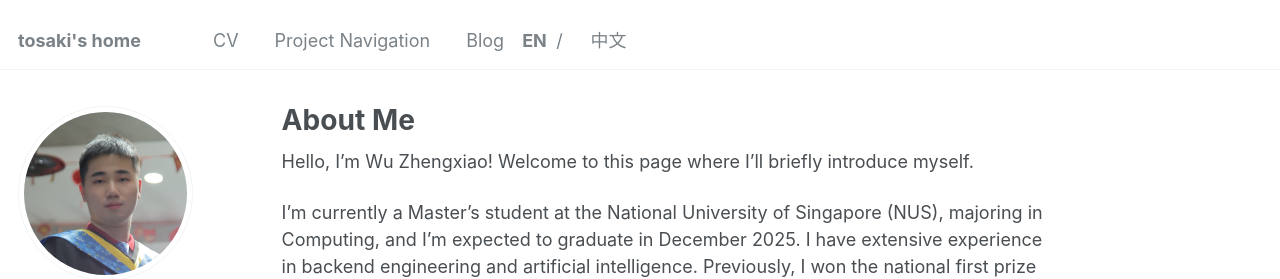
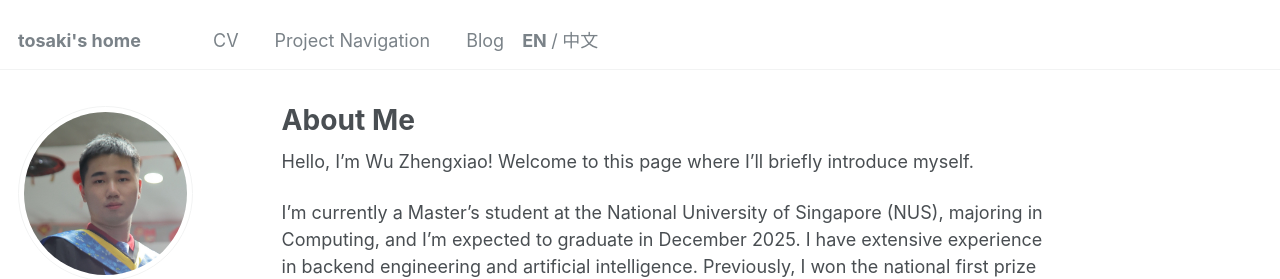
Before and after one commit to t0saki/t0saki.github.io, a Jekyll site: the page built from _pages/about.md, in a window 1280 px wide. Shown: the top 279 px of the page. Built offline with Jekyll 4.4.1, drawn with Linux system fonts in a browser that asks for light colours.

Commit message:
Refactor language switcher for improved layout and functionality
- Simplified the language switcher in the masthead by wrapping links in a span for better structure.
- Updated CSS to use flexbox for alignment and improved styling of language elements.
- Enhanced JavaScript with additional console logs for debugging and clarity in language switching behavior.

```diff
--- a/_includes/masthead.html
+++ b/_includes/masthead.html
@@ -17,16 +17,14 @@
           {% endfor %}
 
           <!-- 语言切换器 - 简洁的 EN/中文 形式 -->
-          <li class="masthead__menu-item lang-switcher">
-            {% if page.lang == 'zh' %}
-              <a href="#" data-lang="en">EN</a>
-              <span class="lang-separator">/</span>
-              <span class="current-lang">中文</span>
-            {% else %}
-              <span class="current-lang">EN</span>
-              <span class="lang-separator">/</span>
-              <a href="#" data-lang="zh">中文</a>
-            {% endif %}
+          <li class="masthead__menu-item">
+            <span class="lang-switcher">
+              {% if page.lang == 'zh' %}
+                <a href="#" data-lang="en">EN</a><span class="lang-separator">/</span><span class="current-lang">中文</span>
+              {% else %}
+                <span class="current-lang">EN</span><span class="lang-separator">/</span><a href="#" data-lang="zh">中文</a>
+              {% endif %}
+            </span>
           </li>
         </ul>
         <ul class="hidden-links hidden"></ul>
--- a/_sass/_navigation.scss
+++ b/_sass/_navigation.scss
@@ -352,12 +352,14 @@
    ========================================================================== */
 
 .lang-switcher {
-  display: inline-block;
+  display: inline-flex;
+  align-items: center;
   white-space: nowrap;
 
   a {
     display: inline;
     padding: 0;
+    margin: 0;
 
     &:hover {
       color: $masthead-link-color-hover;
@@ -368,12 +370,14 @@
   .lang-separator {
     display: inline-block;
     padding: 0 0.25em;
+    margin: 0;
     color: $masthead-link-color;
   }
 
   .current-lang {
     font-weight: bold;
     color: $masthead-link-color;
+    margin: 0;
   }
 }
 
--- a/assets/js/language-switcher.js
+++ b/assets/js/language-switcher.js
@@ -1,10 +1,13 @@
 document.addEventListener('DOMContentLoaded', function() {
+  console.log('Language switcher script loaded'); // 调试信息
+
   // 检查是否有存储的语言偏好
   const storedLang = localStorage.getItem('preferredLanguage');
 
   // 如果有存储的语言偏好，并且当前页面不是该语言，则重定向
   if (storedLang) {
     const currentLang = document.documentElement.lang || 'en';
+    console.log('Stored language:', storedLang, 'Current language:', currentLang); // 调试信息
 
     // 只有当当前页面不是用户首选语言时才重定向
     if (currentLang !== storedLang) {
@@ -14,13 +17,18 @@ document.addEventListener('DOMContentLoaded', function() {
 
   // 为语言切换链接添加点击事件
   const langLinks = document.querySelectorAll('.lang-switcher a');
+  console.log('Language links found:', langLinks.length); // 调试信息
+
   langLinks.forEach(link => {
     link.addEventListener('click', function(e) {
+      console.log('Language link clicked'); // 调试信息
       // 阻止默认行为，我们要自己处理跳转
       e.preventDefault();
+      e.stopPropagation(); // 防止事件冒泡
 
       // 从data-lang属性获取语言
       const lang = this.getAttribute('data-lang');
+      console.log('Switching to language:', lang); // 调试信息
 
       // 保存语言偏好
       localStorage.setItem('preferredLanguage', lang);
@@ -33,15 +41,21 @@ document.addEventListener('DOMContentLoaded', function() {
 
 // 重定向到相应语言的页面
 function redirectToLanguage(lang) {
+  console.log('Redirecting to language:', lang); // 调试信息
+
   // 获取当前URL
   const currentPath = window.location.pathname;
+  console.log('Current path:', currentPath); // 调试信息
 
   // 如果用户想要英文
   if (lang === 'en') {
     // 如果当前在中文页面，切换到英文
     if (currentPath.startsWith('/zh/')) {
       const newPath = currentPath.replace('/zh/', '/');
+      console.log('Redirecting to:', newPath); // 调试信息
       window.location.href = newPath;
+    } else {
+      console.log('Already on English page'); // 调试信息
     }
   }
   // 如果用户想要中文
@@ -50,12 +64,16 @@ function redirectToLanguage(lang) {
     if (!currentPath.startsWith('/zh/')) {
       // 处理首页情况
       if (currentPath === '/' || currentPath === '') {
+        console.log('Redirecting to Chinese homepage'); // 调试信息
         window.location.href = '/zh/';
       } else {
         // 对于其他页面，在路径中添加/zh/
         const newPath = '/zh' + currentPath;
+        console.log('Redirecting to:', newPath); // 调试信息
         window.location.href = newPath;
       }
+    } else {
+      console.log('Already on Chinese page'); // 调试信息
     }
   }
 }
```
